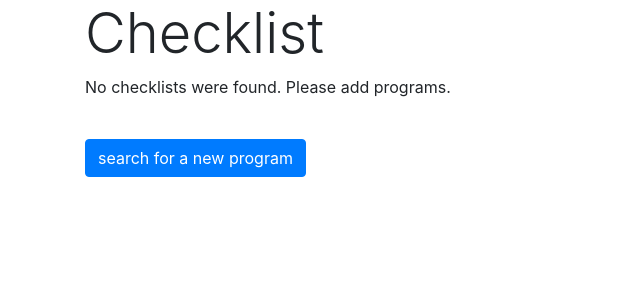
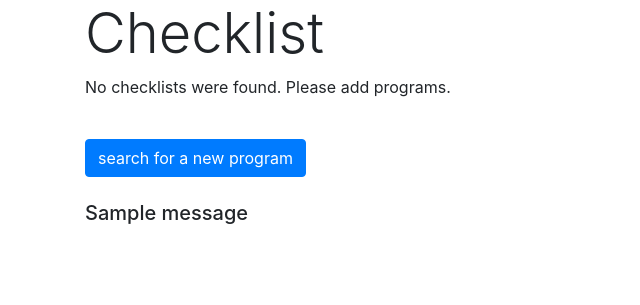
Before and after one commit to smasson288/ACS, a Django app: page /checklist/ in a window 1280 px wide. Shown: the part 203-508 px from the top of the page, without its empty margins (0-640 px from the left). Run offline with Django 3.2, Linux system fonts and the light colour scheme; a user stored in the database is signed in; tables that the repository leaves empty hold one stand-in row (values such as "Sample post"); one stand-in notice (Sample message) is shown; some libraries are stand-ins or nearby versions.

Commit message:
addded messages in checklist

```diff
--- a/ACS/checklist/templates/checklist.html
+++ b/ACS/checklist/templates/checklist.html
@@ -77,6 +77,14 @@
     {% endif %}
     <br/>
     <button class="btn btn-primary" onclick="location.href='{% url 'checklist:search' %}'">search for a new program</button>
+    {% if messages %}
+         <br/><br/>
+         <h5>
+             {% for message in messages %}
+                 {{ message }}
+             {% endfor %}
+         </h5>
+    {% endif %}
     </div>
 </body>
 </html>
```
